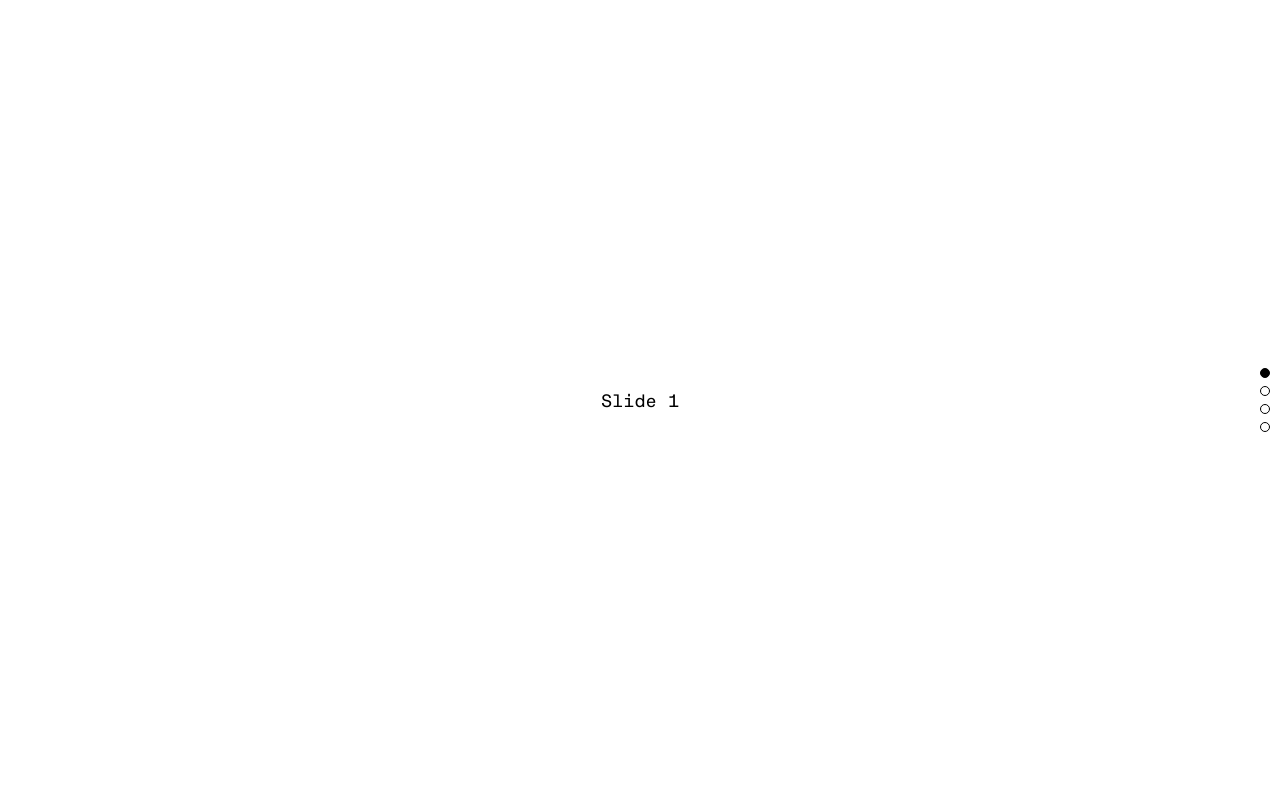
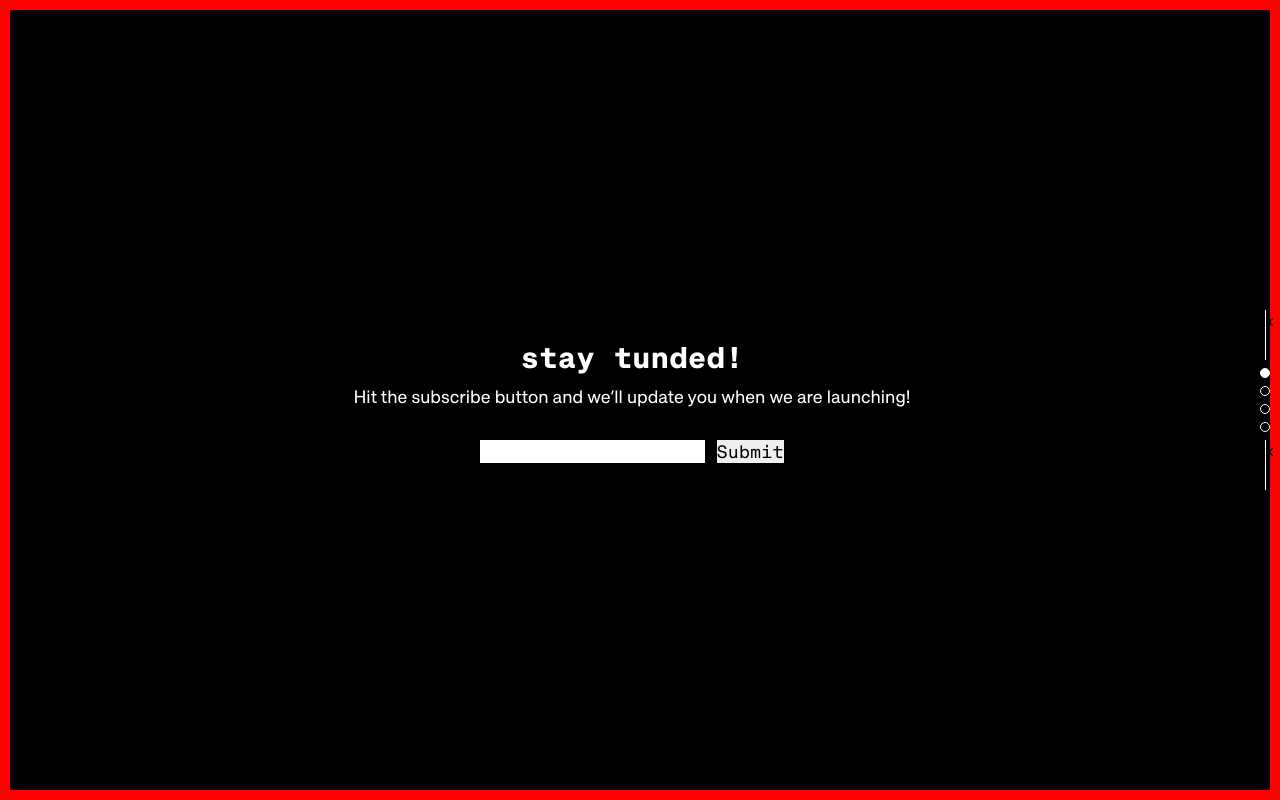
Before and after one commit to jeromehaas/hws-prelaunch-web, a website: page index.html in a window 1280 px wide. Shown: the top 800 px of the page. Drawn offline with Linux system fonts and the light colour scheme; files whose address does not match are found by name.

Commit message:
Setup: frontend of sections

```diff
--- a/gulpfile.js
+++ b/gulpfile.js
@@ -10,7 +10,7 @@
 
 const filePaths = {
 	scss: {
-		src: ['./src/scss/configs/reset.scss', './src/scss/configs/variables.scss', './src/scss/configs/fonts.scss', './src/scss/configs/typography.scss', './src/scss/configs/global.scss', './src/scss/sections/**/*.scss'],
+		src: ['./src/scss/configs/reset.scss', './src/scss/configs/variables.scss', './src/scss/configs/swiper.scss', './src/scss/configs/fonts.scss', './src/scss/configs/typography.scss', './src/scss/configs/global.scss', './src/scss/sections/**/*.scss'],
 		dist: ['./css']
 	},
 	js: {
--- a/index.html
+++ b/index.html
@@ -9,14 +9,33 @@
 
   <body>
     <!-- Swiper -->
-    <div class="swiper mySwiper">
+    <div class="swiper">
       <div class="swiper-wrapper">
-        <div class="swiper-slide">Slide 1</div>
-        <div class="swiper-slide">Slide 2</div>
-        <div class="swiper-slide">Slide 3</div>
-        <div class="swiper-slide">Slide 4</div>
+				<div class="section stay-tuned swiper-slide">
+					<h2 class="stay-tuned__title title">stay tunded!</h2>
+					<div class="stay-tuned__text text">Hit the subscribe button and we’ll update you when we are launching!</div>
+					<form class="stay-tunded__form" action="">
+						<input class="stay-tuned__input" type="text">
+						<input class="stay-tuned__button" type="submit">
+					</form>
+				</div>
+				<div class="section hero swiper-slide">
+					<img class="hero__logo" src="/assets/logos/logo-hws.png" alt="haas web solutions">
+					<h1 class="hero__title title">
+						hi, this is <span class="highlight">haas web solutions</span>  - a creative web agency which produces tailored <span class="highlight">web solutions</span> for creatives.
+					</h1>
+				</div>
+				<div class="section launching-soon swiper-slide">
+					<h2 class="launching-soon__title title">
+						we're launching soon...
+					</h2>
+				</div>
+        <div class="section get-in-touch swiper-slide">
+				<h2 class="get-in-touch__title title">let's get in touch</h2>
+				<div class="get-in-touch__text text">Even if our digital presence is not finished yet, we are open to <span class="highlight">discuss your ideas</span>.</div>
+				</div>
       </div>
-      <div class="swiper-pagination"></div>
+      <div class="pagination swiper-pagination"></div>
     </div>
 
     <!-- Swiper JS -->
--- a/src/js/main.js
+++ b/src/js/main.js
@@ -1,6 +1,6 @@
 import Swiper from 'swiper/bundle';
 
-const swiper = new Swiper(".mySwiper", {
+const swiper = new Swiper(".swiper", {
 	direction: "vertical",
 	mousewheel: true,
 	pagination: {
--- a/src/scss/configs/global.scss
+++ b/src/scss/configs/global.scss
@@ -8,3 +8,8 @@
   display: none;
   -webkit-appearance: none;
 }
+
+html, body {
+	height: 100%;
+	background-color: $black;
+}
--- /dev/null
+++ b/src/scss/configs/swiper.scss
@@ -0,0 +1,35 @@
+.swiper {
+	width: 100%;
+	height: 100%;
+	position: relative;
+}
+
+.swiper-slide {
+	text-align: center;
+	font-size: 18px;
+	height: 100vh;
+	background: $black;
+	color: $white;
+}
+
+
+.swiper-pagination {
+	position: absolute;
+	top: 50%;
+	transform: translateY(-50%);
+	right: 10px;
+	display: flex;
+	flex-direction: column;
+	gap: 8px;
+}
+
+.swiper-pagination-bullet {
+	width: 10px;
+	height: 10px;
+	border: 1px solid white;
+	border-radius: 50%;
+}
+
+.swiper-pagination-bullet-active {
+	background-color: white;
+}
--- a/src/scss/configs/typography.scss
+++ b/src/scss/configs/typography.scss
@@ -1,3 +1,14 @@
 * {
 	font-family: 'Approach Mono';
 }
+
+.title {
+	font-size: 30px;
+	margin-bottom: 8px;
+}
+
+.text {
+	font-family: 'Approach';
+	font-weight: 400;
+	font-size: 18px;
+}
--- /dev/null
+++ b/src/scss/sections/hero.scss
@@ -0,0 +1,11 @@
+.hero {
+
+	&__logo {
+		width: 100px;
+		margin-bottom: 24px;
+	}
+
+	&__title {
+	}
+
+}
--- a/src/scss/sections/main.scss
+++ b/src/scss/sections/main.scss
@@ -1,68 +1,24 @@
-html,
-      body {
-        position: relative;
-        height: 100%;
-      }
+.section {
+	display: flex;
+	flex-direction: column;
+	justify-content: center;
+	align-items: center;
+	padding: 32px 48px 32px 32px;;
+}
 
-      body {
-        background: #eee;
-        font-family: Helvetica Neue, Helvetica, Arial, sans-serif;
-        font-size: 14px;
-        color: #000;
-        margin: 0;
-        padding: 0;
-      }
+.highlight {
+	color: $commit-green;
+}
 
-      .swiper {
-        width: 100%;
-        height: 100%;
-				position: relative;
-      }
+.pagination {
+	display: flex;
+	align-items: center;
 
-      .swiper-slide {
-        text-align: center;
-        font-size: 18px;
-        background: #fff;
+	&:after, &::before {
+		content: "x";
+		height: 50px;
+		width: 1px;
+		background-color: $white;
+	}
 
-        /* Center slide text vertically */
-        display: -webkit-box;
-        display: -ms-flexbox;
-        display: -webkit-flex;
-        display: flex;
-        -webkit-box-pack: center;
-        -ms-flex-pack: center;
-        -webkit-justify-content: center;
-        justify-content: center;
-        -webkit-box-align: center;
-        -ms-flex-align: center;
-        -webkit-align-items: center;
-        align-items: center;
-      }
-
-      .swiper-slide img {
-        display: block;
-        width: 100%;
-        height: 100%;
-        object-fit: cover;
-      }
-
-			.swiper-pagination {
-				position: absolute;
-				top: 50%;
-				transform: translateY(-50%);
-				right: 10px;
-				display: flex;
-				flex-direction: column;
-				gap: 8px;
-			}
-
-			.swiper-pagination-bullet {
-				width: 10px;
-				height: 10px;
-				border: 1px solid black;
-				border-radius: 50%;
-			}
-
-			.swiper-pagination-bullet-active {
-				background-color: black;
-			}
+}
--- /dev/null
+++ b/src/scss/sections/stay-tuned.scss
@@ -0,0 +1,14 @@
+.stay-tuned {
+	border: 10px solid red;
+
+	&__text {
+		margin-bottom: 32px;
+	}
+
+	&__input {
+		// background-color: scale($error, 0.3);
+		border: 10px solid blue;
+		background-color: red;
+	}
+
+}
```
Also changed, not shown: assets/logos/logo-hws.png (added), assets/logos/logo-hws.svg (added), css/main.min.css, js/main.build.js, src/assets/logos/logo-hws.png (added), src/assets/logos/logo-hws.svg (added), 1 other file.
